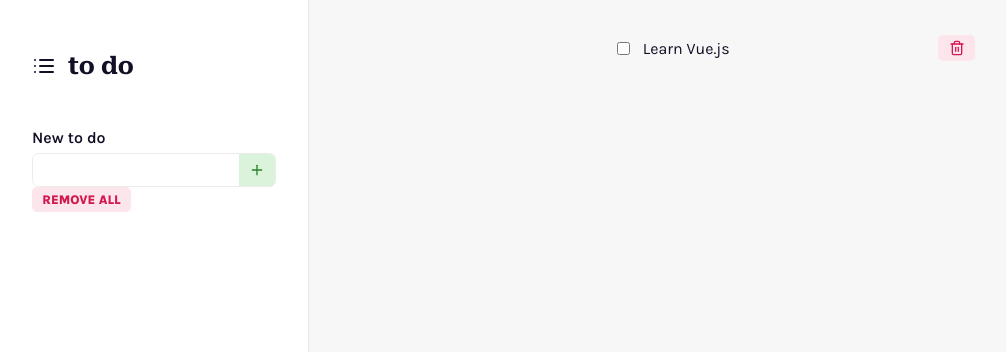
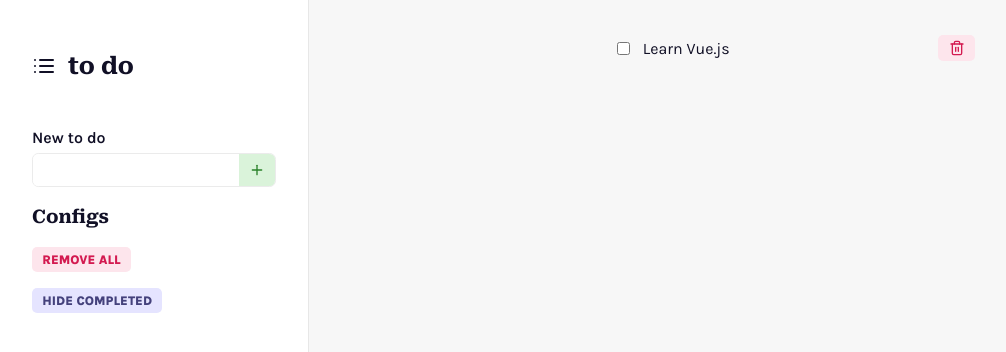
Before and after one commit to zKhiro/vue-todo-list, a Vue app: page / in a window 1280 px wide. Shown: the top 352 px of the page, without its empty margins (0-1006 px from the left). Built offline with nearby package versions, Linux system fonts and the light colour scheme.

Commit message:
Add completed filter

```diff
--- a/src/App.vue
+++ b/src/App.vue
@@ -8,6 +8,7 @@
           { id: id++, text: 'Learn Vue.js', isComplete: false },
         ],
         newTodo: '',
+        hideCompleted: false,
       }
     },
     methods: {
@@ -21,6 +22,17 @@
         this.todos = [];
       }
     },
+    computed: {
+      filteredTodos() {
+        let filteredTodos = this.todos;
+
+        if (this.hideCompleted) {
+          filteredTodos = filteredTodos.filter(todo => !todo.isComplete);
+        }
+
+        return filteredTodos;
+      }
+    }
   }
 </script>
 
@@ -48,13 +60,19 @@
       </div>
     </form>
 
-    <button class="btn btn-danger" @click="removeAllTodos">Remove All</button>
+    <h3>Configs</h3>
+
+    <div class="row gap-3 mt-3">
+      <button class="btn btn-danger" @click="removeAllTodos">Remove All</button>
+
+      <button class="btn btn-primary" @click="hideCompleted = !hideCompleted">{{ hideCompleted ? 'Show' : 'Hide'}} Completed</button>
+    </div>
   </section>
 
   <main>
     <section class="container">
       <ul class="todo-list">
-        <li v-for="todo in todos" :key="todo.id">
+        <li v-for="todo in filteredTodos" :key="todo.id">
           <input
             type="checkbox"
             :id="`doneCheck${todo.id}`"
--- a/src/css/style.css
+++ b/src/css/style.css
@@ -61,14 +61,19 @@ button {
     text-transform: uppercase;
   }
 
-  .btn-success {
-    background-color: #daf3da;
-    color:            #298129;
+  .btn-primary {
+    background-color: #e5e4ff;
+    color:            #44417c;
   }
 
   .btn-danger {
     background-color: #fde5ec;
     color:            #d31a50;
+  }
+
+  .btn-success {
+    background-color: #daf3da;
+    color:            #298129;
   }
 /* End Buttons */
 
@@ -117,3 +122,14 @@ button {
   max-width:  800px;
   min-width:  400px;
 }
+
+.row {
+  display:    flex;
+  flex-wrap:  wrap;
+}
+
+/* Utilities */
+  .mt-3 { margin-top: 1rem; }
+
+  .gap-3 { gap: 1rem; }
+/* End Utilities */
```
